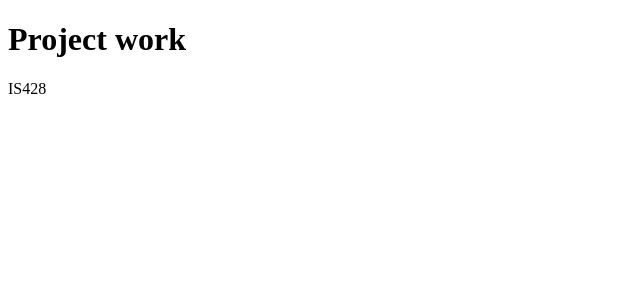
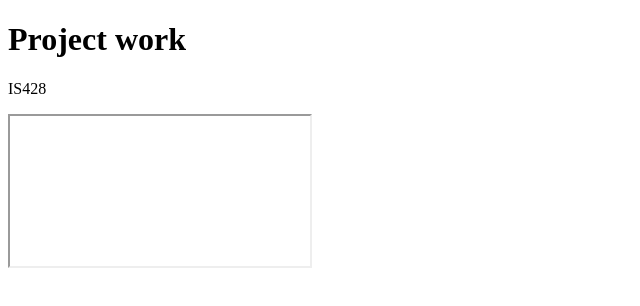
Before and after one commit to akuraunio/akuraunio.github.io, a plain HTML site: page index.html in a window 1280 px wide. Shown: the whole page, without its empty margins (0-640 px from the left). Drawn offline with Linux system fonts and the light colour scheme.

Commit message:
Update index.html

```diff
--- a/index.html
+++ b/index.html
@@ -1,8 +1,11 @@
-
 <!DOCTYPE html>
 <html>
+<title>Tsunami Visualization Group Project</title>
 <body>
 <h1>Project work</h1>
 <p>IS428</p>
+<iframe>
+    src=https://public.tableau.com/shared/PP8JCHWR2?:display_count=n&:origin=viz_share_link
+    width="1200" height="800"</iframe>
 </body>
 </html>
```
